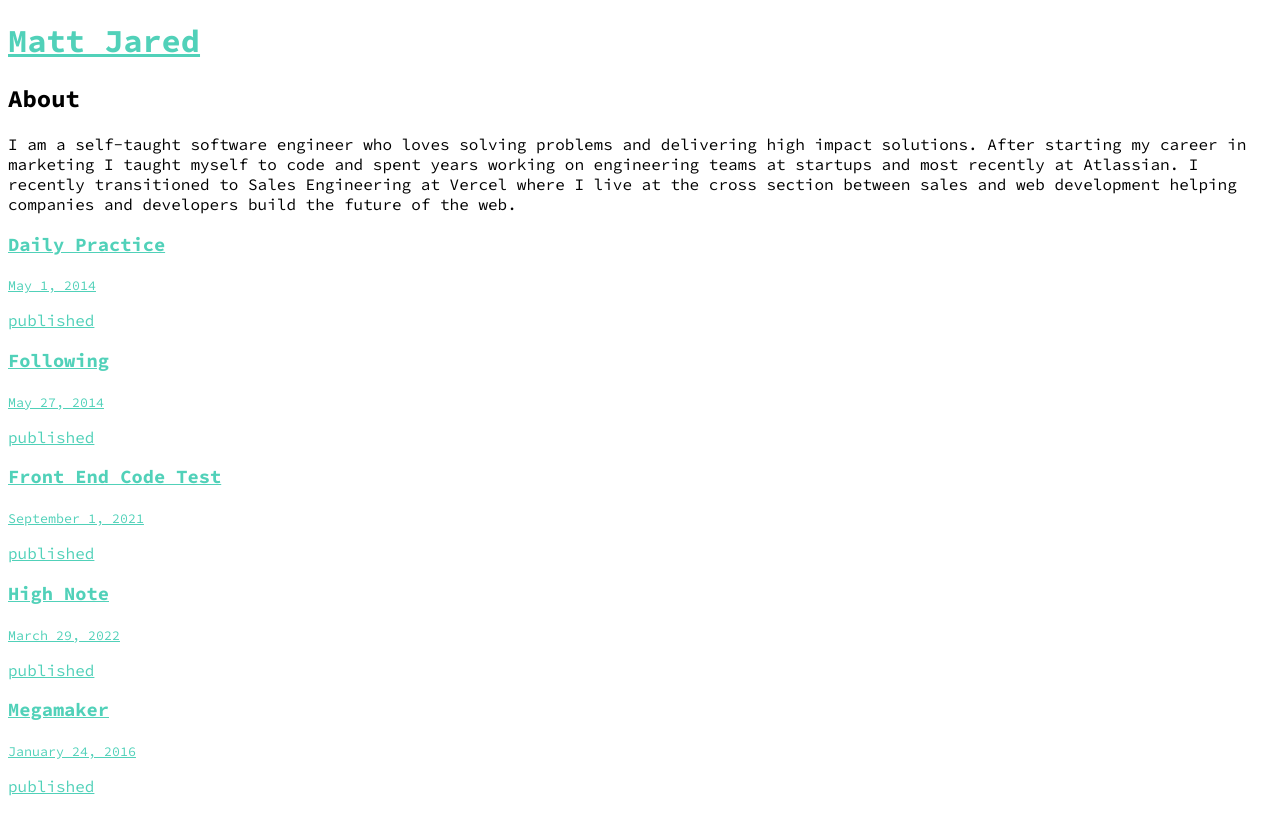
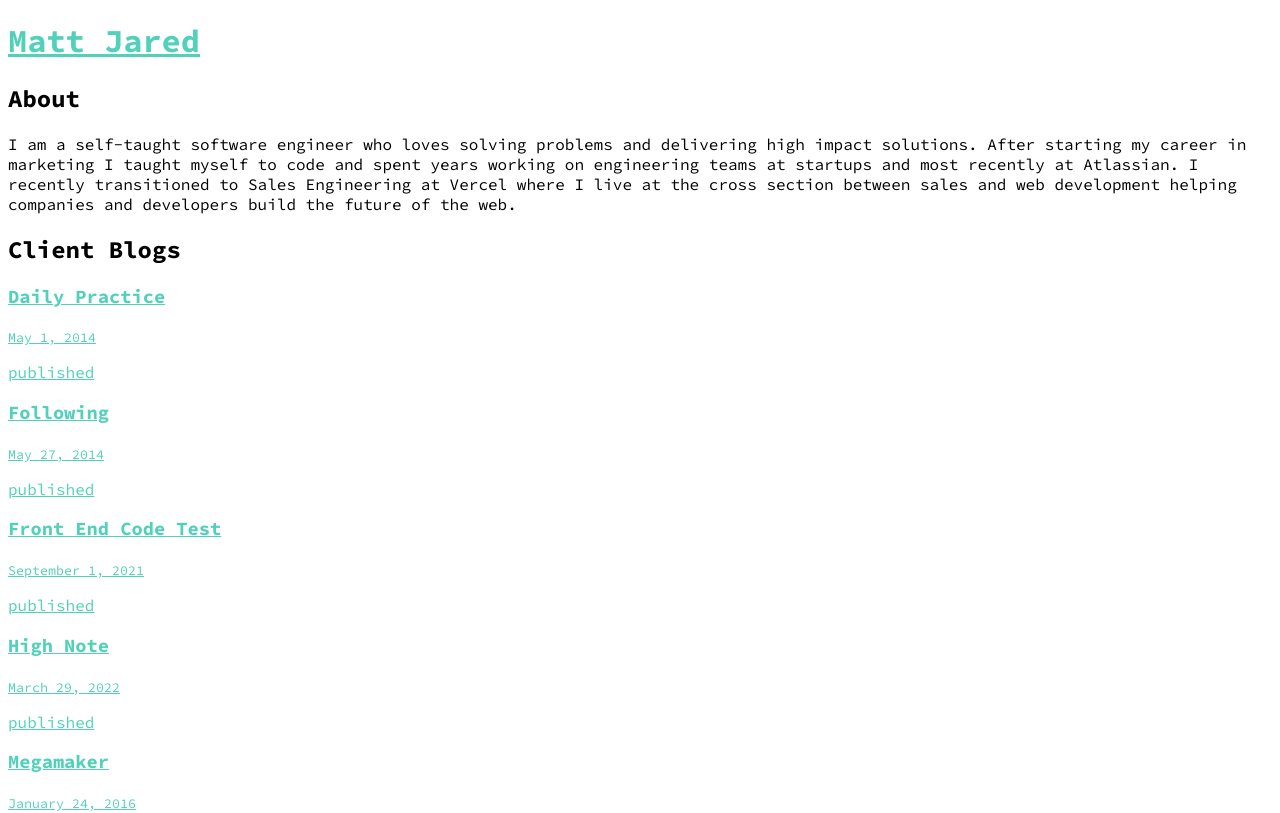
Before and after one commit to mattjared/personal-site, a Next.js app: page / in a window 1280 px wide. Shown: the top 813 px of the page. Built offline with nearby package versions, Linux system fonts and the light colour scheme.

Commit message:
Quincy Lewis

```diff
--- a/app/BlogGrid.js
+++ b/app/BlogGrid.js
@@ -2,6 +2,7 @@
 import Box from "./Box";
 import { useEffect, useState } from "react";
 import { route } from "./utils/routing";
+import Link from "next/link";
 
 async function getData() {
   const res = await fetch(`${route}/blog/get-all-posts`);
@@ -27,10 +28,17 @@ export default function BlogGrid() {
       <h2 className="text-2xl font-semibold mb-2">Client Blogs</h2>
       {allBlogs.map((post, i) => {
         return (
-          <div key={i} className="mb-3">
-            <h3>{post.title}</h3>
-            <p>{post.postDate}</p>
-          </div>
+          <>
+            {post.published &&
+              <Box key={i}>
+                <Link href={`/blog/${post.slug}`}>
+                  <h3>{post.title}</h3>
+                  <p><small>{post.postDate}</small></p>
+                  {post.published && "published"}
+                </Link>
+              </Box>
+            }
+          </>
         )
       })}
     </Box>
--- a/app/page.js
+++ b/app/page.js
@@ -1,5 +1,6 @@
 import Contact from "./Contact";
 import Box from "../app/Box"
+import BlogGrid from "./BlogGrid";
 import BlogGridServer from "./BlogGridServer";
 import Link from "next/link";
 
@@ -17,6 +18,9 @@ export default function Home() {
     <div>
         <section className="mb-8">
           <Box headline={site.about.heading} text={site.about.bio}/>
+        </section>
+        <section>
+          <BlogGrid />
         </section>
         <section>
           <BlogGridServer />
```
